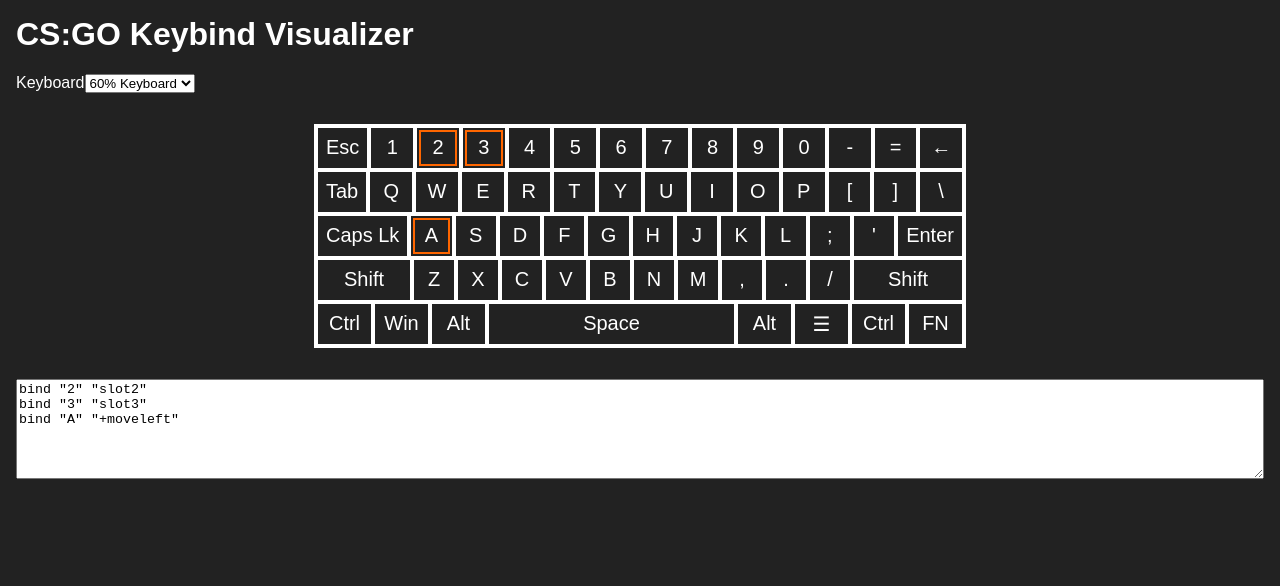
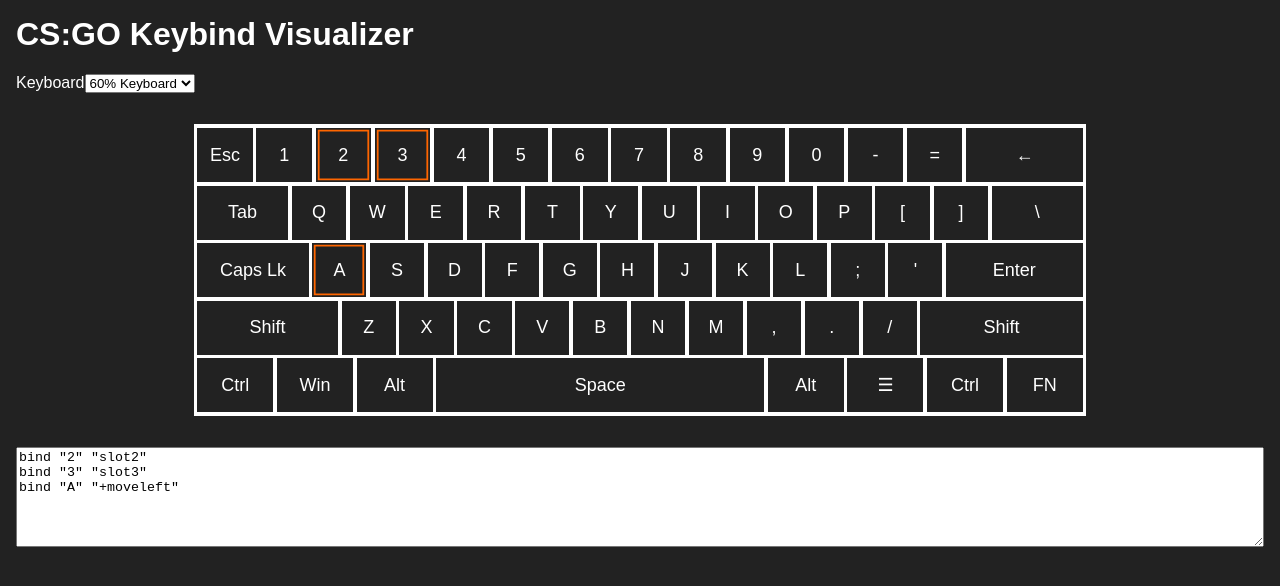
Before and after one commit to goshdarnheck/cs-binds, a React (Create React App) app: page / in a window 1280 px wide. Shown: the top 586 px of the page. Built offline with nearby package versions, Linux system fonts and the light colour scheme.

Commit message:
Tweaked key styling (widths) to better match my keyboard.

```diff
--- a/src/App.css
+++ b/src/App.css
@@ -32,7 +32,7 @@
 .keyboard {
   border: 0.1em solid #222;
   background: #fff;
-
+  font-size: 1.8rem;
   padding: 0.1em;
   margin: 0 auto 3rem;
   width: fit-content;
@@ -45,14 +45,15 @@
 .keyboard-key {
   background: #222;
   color: #fff;
-  height: 2em;
+  height: 3em;
+  display: flex;
+  justify-content: center;
+  align-items: center;
   flex-grow: 1;
-  font-size: 2rem;
   margin: 0.1em;
   min-width: fit-content;
   padding: 0.4em;
-  text-align: center;
-  width: 2em;
+  width: 3em;
   white-space: nowrap;
 }
 
--- a/src/components/Keyboard.jsx
+++ b/src/components/Keyboard.jsx
@@ -8,7 +8,7 @@
             <div
               key={key.code}
               className={`keyboard-key ${binds[key.code] ? 'bound' : ''}`}
-              style={{ width: key.width ? key.width : '2em'}}
+              style={{ width: key.width ? key.width : '3em'}}
               title={`${binds[key.code] ? binds[key.code] : ''}`}
             >
               {key.label}
--- a/src/keyboards/sixty-percent.json
+++ b/src/keyboards/sixty-percent.json
@@ -14,10 +14,10 @@
       { "label": "0", "code": "0" },
       { "label": "-", "code": "-" },
       { "label": "=", "code": "=" },
-      { "label": "←", "code": "backspace" }
+      { "label": "←", "code": "backspace", "width": "6.4em" }
     ],
     [
-      { "label": "Tab", "code": "tab" },
+      { "label": "Tab", "code": "tab", "width": "5em" },
       { "label": "Q", "code": "q" },
       { "label": "W", "code": "w" },
       { "label": "E", "code": "e" },
@@ -30,10 +30,10 @@
       { "label": "P", "code": "p" },
       { "label": "[", "code": "[" },
       { "label": "]", "code": "]" },
-      { "label": "\\", "code": "\\" }
+      { "label": "\\", "code": "\\", "width": "5em" }
     ],
     [
-      { "label": "Caps Lk", "code": "capslock" },
+      { "label": "Caps Lk", "code": "capslock", "width": "6.2em" },
       { "label": "A", "code": "a" },
       { "label": "S", "code": "s" },
       { "label": "D", "code": "d" },
@@ -45,10 +45,10 @@
       { "label": "L", "code": "l" },
       { "label": ";", "code": ";" },
       { "label": "'", "code": "'" },
-      { "label": "Enter", "code": "enter" }
+      { "label": "Enter", "code": "enter", "width": "7.6em" }
     ],
     [
-      { "label": "Shift", "code": "shift", "width": "4.6em" },
+      { "label": "Shift", "code": "shift", "width": "7.8em" },
       { "label": "Z", "code": "z" },
       { "label": "X", "code": "x" },
       { "label": "C", "code": "c" },
@@ -59,17 +59,17 @@
       { "label": ",", "code": "," },
       { "label": ".", "code": "." },
       { "label": "/", "code": "/" },
-      { "label": "Shift", "code": "rshift", "width": "5.4em" }
+      { "label": "Shift", "code": "rshift", "width": "9em" }
     ],
     [
-      { "label": "Ctrl", "code": "ctrl", "width": "2.4em" },
-      { "label": "Win", "code": "win", "width": "2.4em" },
-      { "label": "Alt", "code": "alt", "width": "2.4em" },
-      { "label": "Space", "code": "space", "width": "12em" },
-      { "label": "Alt", "code": "ralt", "width": "2.4em" },
-      { "label": "☰", "code": "context", "width": "2.4em" },
-      { "label": "Ctrl", "code": "rctrl", "width": "2.4em" },
-      { "label": "FN", "code": "fn", "width": "2.4em" }
+      { "label": "Ctrl", "code": "ctrl", "width": "4em" },
+      { "label": "Win", "code": "win", "width": "4em" },
+      { "label": "Alt", "code": "alt", "width": "4em" },
+      { "label": "Space", "code": "space", "width": "18em" },
+      { "label": "Alt", "code": "ralt", "width": "4em" },
+      { "label": "☰", "code": "context", "width": "4em" },
+      { "label": "Ctrl", "code": "rctrl", "width": "4em" },
+      { "label": "FN", "code": "fn", "width": "4em" }
     ]
   ]
 }
```
